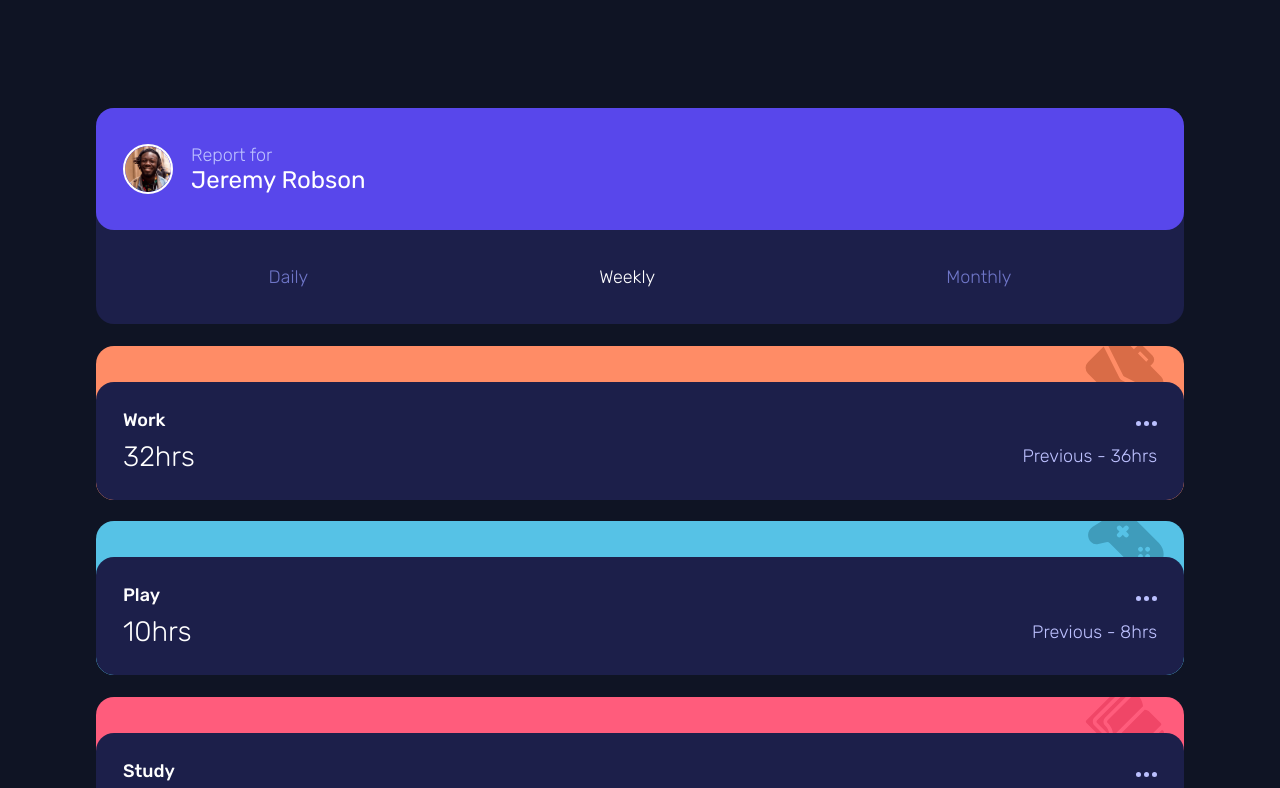
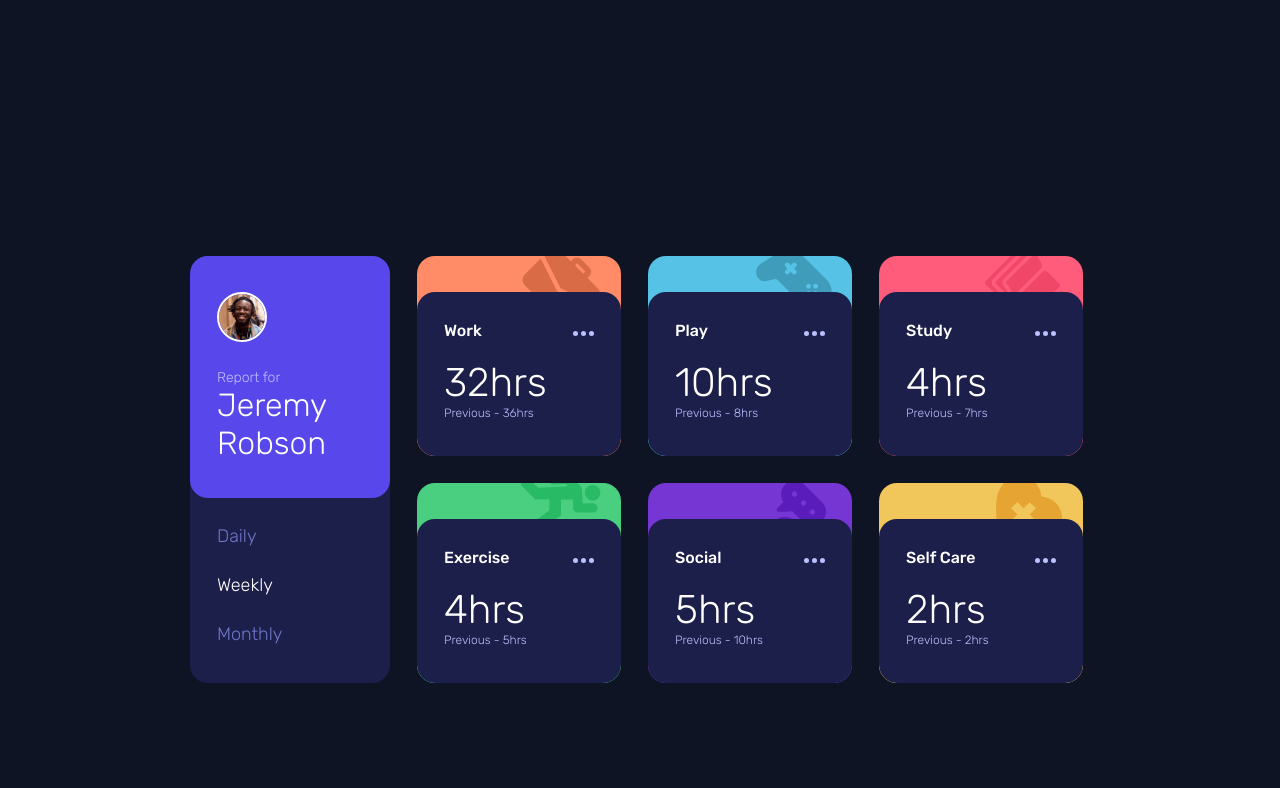
Before and after one commit to timeaforrai/time-tracking-dashboard, a plain HTML site: page index.html in a window 1280 px wide. Shown: the top 788 px of the page. Drawn offline with Linux system fonts and the light colour scheme.

Commit message:
media query + hover effect

```diff
--- a/index.html
+++ b/index.html
@@ -16,8 +16,8 @@
 
   <body>
     <main>
-      <section id="profile">
-        <div>
+      <section id="profile-container">
+        <div class="profile">
           <img src="/images/image-jeremy.png" alt="jeremy-robson" />
           <div id="name-container">
             <p>Report for</p>
@@ -136,7 +136,5 @@
         </article>
       </section>
     </main>
-
-    <!-- <footer class="attribution">Challenge by <a href="https://www.frontendmentor.io?ref=challenge" target="_blank">Frontend Mentor</a>. Coded by <a href="#">Your Name Here</a>.</footer> -->
   </body>
 </html>
--- a/style.css
+++ b/style.css
@@ -11,18 +11,15 @@
 
 body {
   background: hsl(226, 43%, 10%);
-  display: flex;
-  align-items: center;
-  justify-content: center;
 }
 
 main {
   display: flex;
   flex-direction: column;
-  gap: 1.2rem;
-  margin-top: 6rem;
+  gap: 1.5rem;
+  margin: 20% auto;
   width: 85%;
-  max-width: 1300px;
+  max-width: 900px;
 }
 
 h1 {
@@ -31,7 +28,7 @@ h1 {
 }
 
 h2 {
-  font-size: 18px;
+  font-size: 16px;
   font-weight: 500;
 }
 
@@ -41,30 +38,28 @@ h3 {
 }
 
 /* profile card */
-#profile {
+#profile-container {
   background: hsl(235, 46%, 20%);
   border-radius: 1rem;
 }
 
-#profile > div {
+.profile {
   display: flex;
   align-items: center;
   padding: 2rem 1.5rem;
+  background: hsl(246, 80%, 60%);
+  border-radius: 1rem;
 }
 
-#profile img {
+.profile img {
   margin-right: 1rem;
   width: 50px;
   border: 2px solid white;
   border-radius: 50%;
 }
 
-#profile div:nth-child(1) {
-  background: hsl(246, 80%, 60%);
-  border-radius: 1rem;
-}
-
 #name-container p {
+  font-size: 14px;
   color: hsl(236, 100%, 87%);
 }
 
@@ -91,7 +86,7 @@ h3 {
 #cards-container {
   display: flex;
   flex-direction: column;
-  gap: 1.2rem;
+  gap: 1.5rem;
 }
 
 .cards {
@@ -99,6 +94,11 @@ h3 {
   padding: 1.5rem;
   background-color: hsl(235, 46%, 20%);
   border-radius: 1rem;
+}
+
+.cards:hover {
+  background: hsl(235, 45%, 61%);
+  cursor: pointer;
 }
 
 .cards-header,
@@ -114,12 +114,13 @@ h3 {
 
 .hrs p {
   color: hsl(236, 100%, 87%);
+  font-size: 12px;
 }
 
 /* cards colored icons */
 article span {
   position: absolute;
-  top: -10px;
+  top: -8px;
   right: 20px;
 }
 
@@ -177,10 +178,52 @@ article {
 .care-card span {
   content: url(/images/icon-self-care.svg);
 }
-/* .attribution {
-  font-size: 11px;
-  text-align: center;
+
+@media screen and (min-width: 900px) {
+  main {
+    flex-direction: row;
+  }
+
+  h1 {
+    font-size: 32px;
+    font-weight: 300;
+  }
+
+  h3 {
+    font-size: 40px;
+  }
+
+  .profile {
+    flex-direction: column;
+    justify-content: space-around;
+    align-items: flex-start;
+    width: 200px;
+  }
+
+  .options {
+    display: block;
+
+    padding: 0 0 0 1.5rem;
+  }
+
+  .options p {
+    margin: 1.5rem 0;
+  }
+
+  .profile img {
+    margin-bottom: 1.5rem;
+  }
+
+  #cards-container {
+    flex-direction: row;
+    flex-wrap: wrap;
+  }
+
+  .hrs {
+    flex-direction: column;
+    align-items: flex-start;
+    padding-top: 1rem;
+    padding-bottom: 0.5rem;
+    width: 150px;
+  }
 }
-.attribution a {
-  color: hsl(228, 45%, 44%);
-} */
```
